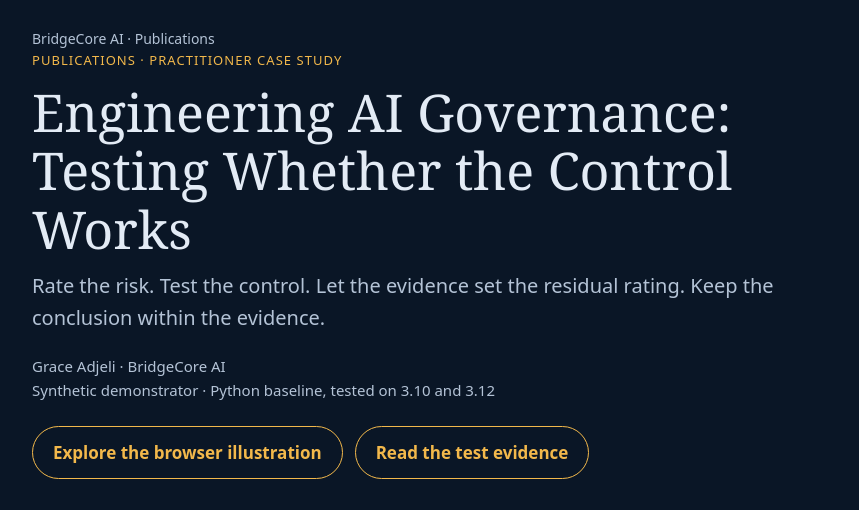
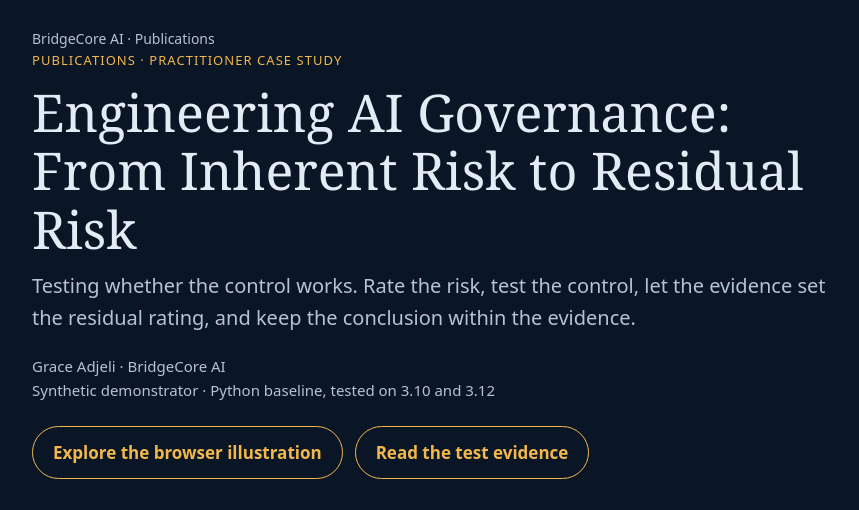
Before and after one commit to BridgeCoreAI/residual-risk-case, a plain HTML site: page docs/case-study.html in a window 1280 px wide. Shown: the top 510 px of the page, without its empty margins (198-1057 px from the left). Drawn offline with Linux system fonts and the light colour scheme.

Commit message:
Retitle case study page: From Inherent Risk to Residual Risk

```diff
--- a/docs/case-study.html
+++ b/docs/case-study.html
@@ -3,7 +3,7 @@
 <head>
 <meta charset="utf-8">
 <meta name="viewport" content="width=device-width, initial-scale=1">
-<title>Engineering AI Governance: Testing Whether the Control Works</title>
+<title>Engineering AI Governance: From Inherent Risk to Residual Risk</title>
 <meta name="description" content="A practitioner case study: rate a risk, test the control, let the evidence set the residual rating, and keep the conclusion within the evidence.">
 <style>
 :root{--bg:#0A1626;--panel:#0F2236;--line:#23476E;--text:#E3EBF5;--muted:#B4C3D6;--gold:#F2B84B;--green:#2E9E6B;--yellow:#F2D04B;--red:#E0463E}
@@ -40,8 +40,8 @@ footer{max-width:860px;margin:0 auto;padding:24px 20px 48px;color:var(--muted);f
 <header class="mast">BridgeCore AI &middot; Publications</header>
 <main>
 <p class="label">Publications &middot; Practitioner case study</p>
-<h1>Engineering AI Governance: Testing Whether the Control Works</h1>
-<p class="sub">Rate the risk. Test the control. Let the evidence set the residual rating. Keep the conclusion within the evidence.</p>
+<h1>Engineering AI Governance: From Inherent Risk to Residual Risk</h1>
+<p class="sub">Testing whether the control works. Rate the risk, test the control, let the evidence set the residual rating, and keep the conclusion within the evidence.</p>
 <p class="by">Grace Adjeli &middot; BridgeCore AI<br>Synthetic demonstrator &middot; Python baseline, tested on 3.10 and 3.12</p>
 <div class="btns">
 <a class="btn" href="../sim/index.html">Explore the browser illustration</a>
```
